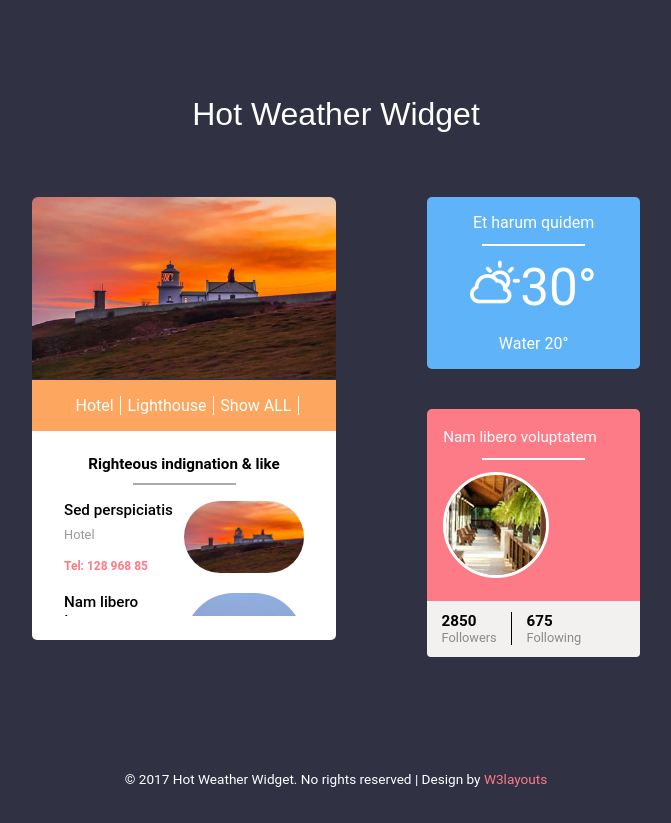
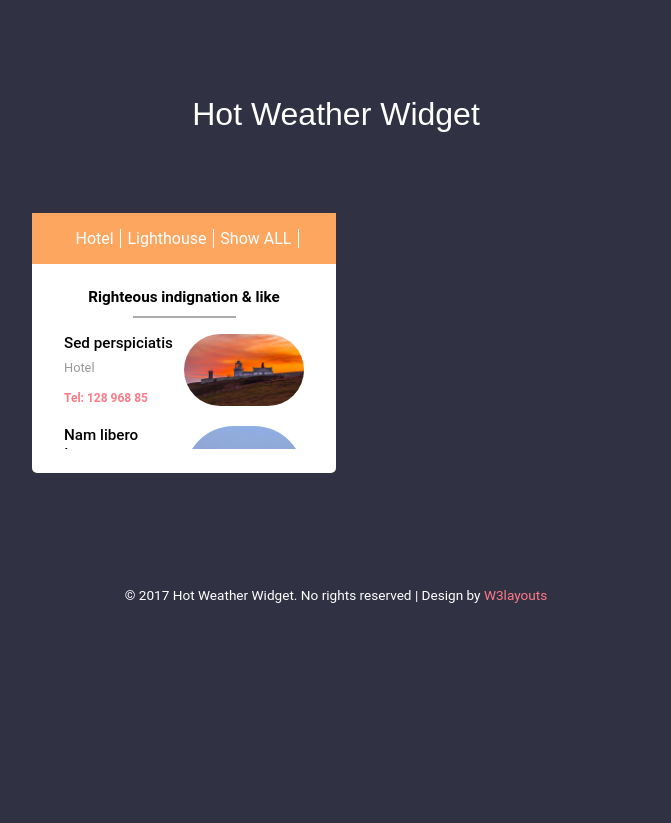
Before and after one commit to vdmakul/angular-course-task1, an Angular app: page / in a window 1280 px wide. Shown: the whole page, without its empty margins (304-975 px from the left). After the commit the page ends 800 px from the top, so only its background shows below. Built offline with nearby package versions, Linux system fonts and the light colour scheme.

Commit message:
filtering by site-search component

```diff
--- a/src/app/app.component.html
+++ b/src/app/app.component.html
@@ -2,7 +2,7 @@
 
 <div class="element">
   <div class="element-left">
-    <app-site-search (selectedSite)="travelSite = $event"></app-site-search>
+    <app-site-search (onSiteSelect)="travelSite = $event"></app-site-search>
   </div>
   <div class="element-right">
     <app-weather [weather]="travelSite?.weather"></app-weather>
--- a/src/app/site-search/site-search.component.html
+++ b/src/app/site-search/site-search.component.html
@@ -1,12 +1,12 @@
-<div class="element-bg-img"><img [src]="site?.img" alt="" class="img-responsive"></div>
+<div class="element-bg-img"><img [src]="selectedSite?.img" alt="" class="img-responsive"></div>
 <div class="element-left-bottom">
   <div class="ele-strip">
     <ul>
         <li *ngFor="let type of types | unique">
-          <a href="#" (click)="currentType = type">{{type}}</a>
+          <a href="#" (click)="selectType(type)">{{type}}</a>
         </li>
       <li>
-        <a href="#" (click)="currentType = null">Show ALL</a>
+        <a href="#" (click)="selectType(null)">Show ALL</a>
       </li>
     </ul>
   </div>
@@ -18,7 +18,7 @@
   <div class="activity_box">
     <div class="scrollbar" id="style-2">
 
-      <div *ngFor="let travelSite of travelSites | siteFilter:currentType">
+      <div *ngFor="let travelSite of travelSites">
 
         <app-site-description [travelSite]="travelSite" (onSelect)="selectSite(travelSite)"></app-site-description>
 
--- a/src/app/site-search/site-search.component.ts
+++ b/src/app/site-search/site-search.component.ts
@@ -9,23 +9,30 @@ import { travelSites } from '../data/data';
 export class SiteSearchComponent implements OnInit {
 
 
-  public travelSites: TravelSite[] = travelSites;
+  public travelSites: TravelSite[];
   public types: string[] = travelSites.map(s => s.type);
 
-  public site: TravelSite;
+  public selectedSite: TravelSite;
 
   @Output()
-  public selectedSite: EventEmitter<TravelSite> = new EventEmitter();
+  public onSiteSelect: EventEmitter<TravelSite> = new EventEmitter();
 
   public selectSite(site: TravelSite): void {
-    this.site = site;
-    this.selectedSite.emit(site);
+    this.selectedSite = site;
+    this.onSiteSelect.emit(site);
+  }
+
+  public selectType(type: string): void {
+    this.travelSites = travelSites.filter(s => type == null || s.type === type);
+    if (this.travelSites.indexOf(this.selectedSite) < 0) {
+      this.selectSite(null);
+    }
   }
 
   constructor() { }
 
   public ngOnInit() {
-    this.selectSite(this.travelSites[0]);
+    this.selectType(null);
   }
 
 }
--- a/src/app/social/social.component.html
+++ b/src/app/social/social.component.html
@@ -1,3 +1,4 @@
+<div *ngIf="socialInfo">
   <div class="teddy-text">
     <h4>{{socialInfo?.title}}</h4>
     <span class="w-line"> </span>
@@ -13,3 +14,4 @@
       </li>
     </ul>
   </div>
+</div>
--- a/src/app/weather/weather.component.html
+++ b/src/app/weather/weather.component.html
@@ -1,4 +1,4 @@
-<div class="temperatur">
+<div *ngIf="weather" class="temperatur">
   <h5>Et harum quidem</h5>
   <span class="w-line"> </span>
   <span class="cloud"> </span>
```
Lines whose indentation alone changed are shown as unchanged.
